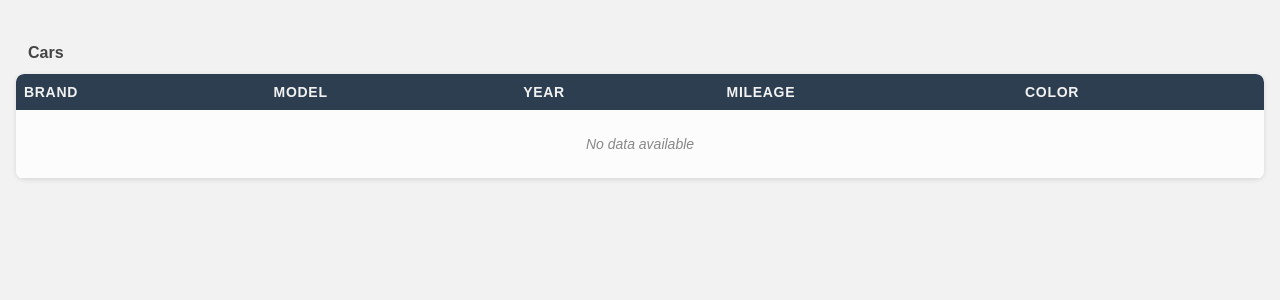
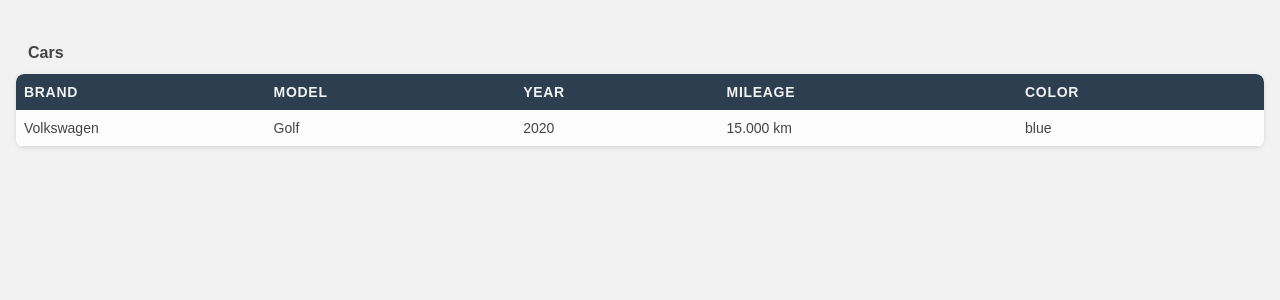
Before and after one commit to vicentel89/vw-react-challenge, a Next.js app: page / in a window 1280 px wide. Shown: the top 300 px of the page. Built offline with nearby package versions, Linux system fonts and the light colour scheme; data requests are answered from the project's data file.

Commit message:
List cars in the table

```diff
--- /dev/null
+++ b/src/app/(cars)/_api/useCars.ts
@@ -0,0 +1,17 @@
+import { useQuery } from "@tanstack/react-query";
+
+import { API_URL } from "@/app/_common/constants";
+
+import { Car } from "../types";
+
+export default function useCars() {
+  const { data: cars, ...queryResponse } = useQuery({
+    queryKey: ["cars"],
+    queryFn: async (): Promise<Array<Car>> => {
+      const response = await fetch(`${API_URL}/cars`);
+      return await response.json();
+    },
+  });
+
+  return { ...queryResponse, cars };
+}
--- a/src/app/(cars)/page.tsx
+++ b/src/app/(cars)/page.tsx
@@ -1,3 +1,6 @@
+"use client";
+
+import useCars from "./_api/useCars";
 import styles from "./page.module.css";
 import { Car } from "./types";
 import Container from "../_common/components/Container/Container";
@@ -16,9 +19,32 @@
 ];
 
 export default function CarsPage() {
+  const { cars } = useCars();
+
   return (
     <Container className={styles.container}>
-      <Table columns={columns} data={[]} caption="Cars" />
+      <Table
+        columns={columns}
+        data={formatCarsData(cars || [])}
+        caption="Cars"
+      />
     </Container>
   );
 }
+
+function formatCarsData(
+  cars: Array<Car>
+): Array<Record<string, string | number>> {
+  if (!cars) return [];
+
+  const formattedCars = cars.map(({ id: _id, mileage, ...car }) => ({
+    ...car,
+    mileage: formatMileage(mileage),
+  }));
+
+  return formattedCars;
+}
+
+function formatMileage(mileage: number): string {
+  return `${mileage.toLocaleString("de-DE")} km`;
+}
--- /dev/null
+++ b/src/app/_common/constants.ts
@@ -0,0 +1,2 @@
+/* TODO: Add this to an environment variable */
+export const API_URL = "http://localhost:3001";
```
